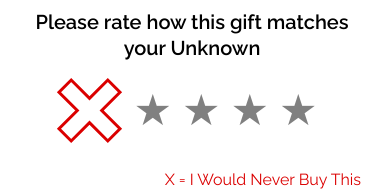
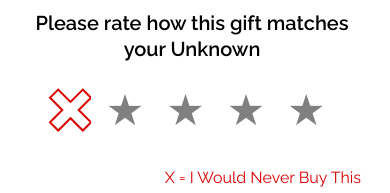
Before and after one commit to Westernwells/Cele_MERN_Dev, a React (Create React App) app: page /rec in a window 390 px wide. Shown: the part 504-697 px from the top of the page. Built offline with nearby package versions, Linux system fonts and the light colour scheme.

Commit message:
ui fixes

```diff
--- a/src/components/MarketPlace/MarketPlaceEditDropDown.tsx
+++ b/src/components/MarketPlace/MarketPlaceEditDropDown.tsx
@@ -14,7 +14,7 @@ export default function MarketPlaceEditDropDown({
     <div className="text-center z-50">
       <Menu as="div" className="relative inline-block text-left">
         <div>
-          <Menu.Button className="inline-flex w-full justify-center rounded-md  bg-opacity-20 px-4 py-2 text-sm font-medium text-black hover:bg-opacity-30 focus:outline-none focus-visible:ring-2 focus-visible:ring-white focus-visible:ring-opacity-75">
+          <Menu.Button className="inline-flex w-full justify-center rounded-md  bg-opacity-20 pr-4 py-2 text-sm font-medium text-black hover:bg-opacity-30 focus:outline-none focus-visible:ring-2 focus-visible:ring-white focus-visible:ring-opacity-75">
             <GiftIcon
               className="ml-2 mr-2 h-5 w-5 text-violet-200 hover:text-violet-100"
               aria-hidden="true"
--- a/src/components/MarketPlace/ProductCard.tsx
+++ b/src/components/MarketPlace/ProductCard.tsx
@@ -17,14 +17,14 @@ export default function ProductCard({
   const navigate = useNavigate();
   return (
     <div
-      className="w-[250px] xs:w-[212px] md:min-w-[200px] xl:min-w-[270px] shadow-md align-middle mx-auto hover:cursor-pointer my-2"
+      className="w-[250px] xs:w-[212px] md:w-full lg:w-full xl:w-full shadow-md align-middle mx-auto lg:mx-0 hover:cursor-pointer my-2"
       onClick={() => navigate(`/product/${data.id}`, { replace: false })}
     >
-      <div className="img-container relative w-[250px] xs:w-[212px] md:min-w-[200px] xl:min-w-[270px]">
+      <div className="img-container relative w-[250px] xs:w-[212px] md:w-full lg:w-full xl:w-full">
         <img
           src={RecImage}
           alt=""
-          className="w-[250px] xs:w-[212px] xs:h-[212px] md:min-w-[200px] xl:min-w-[270px]"
+          className="w-[250px] xs:w-[212px] xs:h-[212px] md:w-full lg:w-full xl:w-full"
         />
         {collected ? (
           <div
--- a/src/components/Product/ProductImageCarousel.tsx
+++ b/src/components/Product/ProductImageCarousel.tsx
@@ -16,7 +16,7 @@ const ProductImageCarousel = ({
   const settings = {
     customPaging: function (i: any) {
       return (
-        <a className="h-[100px] w-[100px] mx-auto">
+        <a className="h-[100px] w-[100px]">
           <img
             className="h-[100px] w-[100px]"
             alt="mini product"
--- a/src/index.css
+++ b/src/index.css
@@ -33,11 +33,23 @@ body {
   transform: rotate(-5.54deg);
 }
 
+.react-stars {
+display: flex;
+width: 100%;
+justify-content: space-between;
+  /* margin-right: 20px; */
+}
 .react-stars > span{
-  margin-right: 20px;
+  /* margin-right: 20px; */
 }
 
 @media only screen and (max-width: 1023px) {
+  .react-stars {
+      display: flex;
+      width: 100%;
+      justify-content: space-between;
+      /* margin-right: 20px; */
+    }
 .react-stars>span {
     margin-right: 10px;
   }
--- a/src/pages/Product.tsx
+++ b/src/pages/Product.tsx
@@ -98,11 +98,11 @@ export default function Product() {
               </div>
             </div>
             <div className="flex w-full justify-center md:justify-start mt-4  lg:mt-0">
-              <div className="flex gap-6 items-center ">
+              <div className="flex gap-6 items-center w-full px-2 lg:px-0 ">
                 {appState.collections &&
                 appState.collections.find((item) => item?.id == id) ? (
                   <div
-                    className="rounded-full h-12 w-12 border-2 border-primary flex items-center justify-center bg-primary fill-white hover:bg-white  hover:fill-black "
+                    className="rounded-full h-12 w-12 border-2 border-primary flex items-center justify-center bg-primary fill-white hover:bg-white  hover:fill-black  "
                     onClick={toggleCollection}
                   >
                     <HeartFilledIcon />
@@ -116,7 +116,7 @@ export default function Product() {
                   </div>
                 )}
                 <a
-                  className="bg-primary leading-[16.44px] text-[14px] text-white font-medium px-[14.5px] py-[13px] uppercase"
+                  className="bg-primary leading-[16.44px] text-[14px] text-white font-medium px-[14.5px] py-[13px] uppercase w-full text-center"
                   href={product?.vendorUrl}
                   target="_blank"
                   rel="noreferrer"
--- a/src/pages/Recommendations.tsx
+++ b/src/pages/Recommendations.tsx
@@ -114,26 +114,20 @@ export default function Recommendations() {
               <div className="w-full sm:w-[75%] md:w-full  mx-auto lg:col-start-1 lg:col-end-7 xl:col-start-1 xl:col-end-7 h-[50%] lg:h-auto">
                 <ProductCard data={products[revIndex]} />
               </div>
-              <div className="lg:col-start-7 lg:col-end-13 xl:col-start-7 xl:col-end-13 mt-8 lg:mt-0 xl:mr-[123px] h-[50%]">
+              <div className="lg:col-start-7 lg:col-end-13 xl:col-start-7 xl:col-end-13 mt-8 lg:mt-0 xl:mr-[123px] h-[50%] ">
                 <p className="font-semibold text-[20px] text-center lg:text-left  lg:text-[28px] leading-[26px] lg:leading-[32.87px] w-full lg:w-[448px]">
                   Please rate how this gift matches your{" "}
                   {appState.formState.who ? appState.formState.who : "Unknown"}
                 </p>
-                <div className="flex mt-4 lg:mt-16 items-center xl:items-center justify-center lg:justify-start">
+                {/* small screens */}
+                <div className="grid grid-cols-5 mt-4 lg:mt-16 items-center xl:items-center justify-center lg:justify-start w-[90%] xxs:w-[85%] xs:w-[80%] sm:w-[65%] md:w-[50%] lg:hidden mx-auto ">
                   <div
-                    // className="h-[32px] w-[32px] lg:h-[64px] md:w-[64px] "
                     onClick={cancle}
+                    className="col-start-1 col-end-2 flex items-center"
                   >
-                    <CrossIcon
-                      className="h-[32px] w-[32px] lg:h-[64px] lg:w-[64px]  "
-                      // onClick={cancle}
-                    />
-                    <CrossSmallIcon
-                      className="h-[32px] w-[32px] lg:h-[64px] lg:w-[64px] lg:hidden block"
-                      // onClick={cancle}
-                    />
+                    <CrossSmallIcon className="h-[32px] w-[32px] lg:h-[64px] lg:w-[64px] mlg:hidden block" />
                   </div>
-                  <div className="lg:hidden block ml-[10px]">
+                  <div className="lg:hidden block  col-start-2 col-end-6">
                     <ReactStars
                       key={starsKey}
                       count={4}
@@ -141,9 +135,21 @@ export default function Recommendations() {
                       size={43}
                       activeColor={"#52AA5E"}
                       value={state.rating}
+                      style={{
+                        display: "grid",
+                        gridTemplateColumn: "repeat(4, 1fr)",
+                        backgroundColor: "red",
+                      }}
                     />
                   </div>
-                  <div className="hidden lg:block ml-[20px]">
+                </div>
+                {/* large screen */}
+                <div className="lg:grid lg:grid-cols-5 mt-4 lg:mt-16 items-center xl:items-center justify-center lg:justify-start lg:w-[448px] hidden">
+                  <div onClick={cancle} className="col-start-1 col-end-2">
+                    <CrossIcon className="h-[32px] w-[32px] lg:h-[64px] lg:w-[64px]  " />
+                  </div>
+                  {/* <div className="lg:hidden block ml-[10px]"></div> */}
+                  <div className="hidden lg:block col-start-2 col-end-6">
                     <ReactStars
                       key={starsKey}
                       count={4}
@@ -155,7 +161,7 @@ export default function Recommendations() {
                     />
                   </div>
                 </div>
-                <div className="flex flex-col justify-end text-right mt-6 lg:mt-12">
+                <div className="flex flex-col justify-end text-right mt-6 lg:mt-12 lg:w-[448px]">
                   <p className="text-[#DB0000]">X = I Would Never Buy This</p>
                   <p className="text-[#52AA5E]">4 Stars = Great Gift</p>
                 </div>
@@ -177,9 +183,9 @@ function CrossIcon<K extends React.ElementType = typeof defaultElement>(
   return (
     <svg
       {...props}
-      width="67"
-      height="67"
-      viewBox="0 0 67 67"
+      width="65"
+      height="65"
+      viewBox="0 0 65 65"
       className="text-red-500 hover:fill-current hover:text-red-500 focus:text-red-500 hidden lg:block"
       fill="none"
       xmlns="http://www.w3.org/2000/svg"
@@ -200,14 +206,14 @@ function CrossSmallIcon<K extends React.ElementType = typeof defaultElement>(
   return (
     <svg
       {...props}
-      style={{
-        width: "auto",
-        height: "65%",
-      }}
-      width="67"
-      height="67"
-      viewBox="0 0 67 67"
-      className="text-red-500 hover:fill-current hover:text-red-500 focus:text-red-500 lg:hidden"
+      // style={{
+      //   width: "55%",
+      //   height: "55%",
+      // }}
+      width="43"
+      height="64"
+      viewBox="0 0 64 43"
+      className="text-red-500 hover:fill-current hover:text-red-500 focus:text-red-500 lg:hidden flex items-center -mt-4"
       fill="none"
       xmlns="http://www.w3.org/2000/svg"
     >
```
Also changed, not shown: src/pages/MarketPlace.tsx (+13 -4 lines), src/slick/slick-theme.css.
